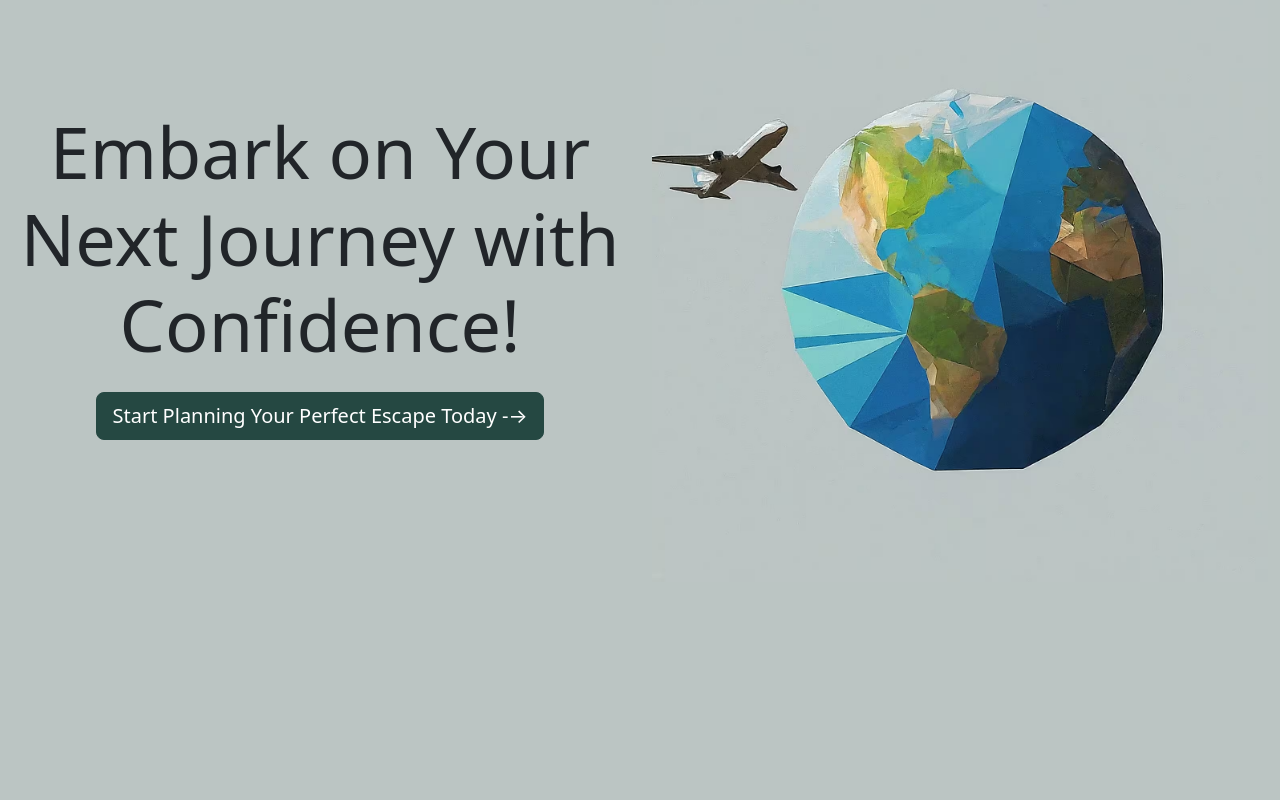
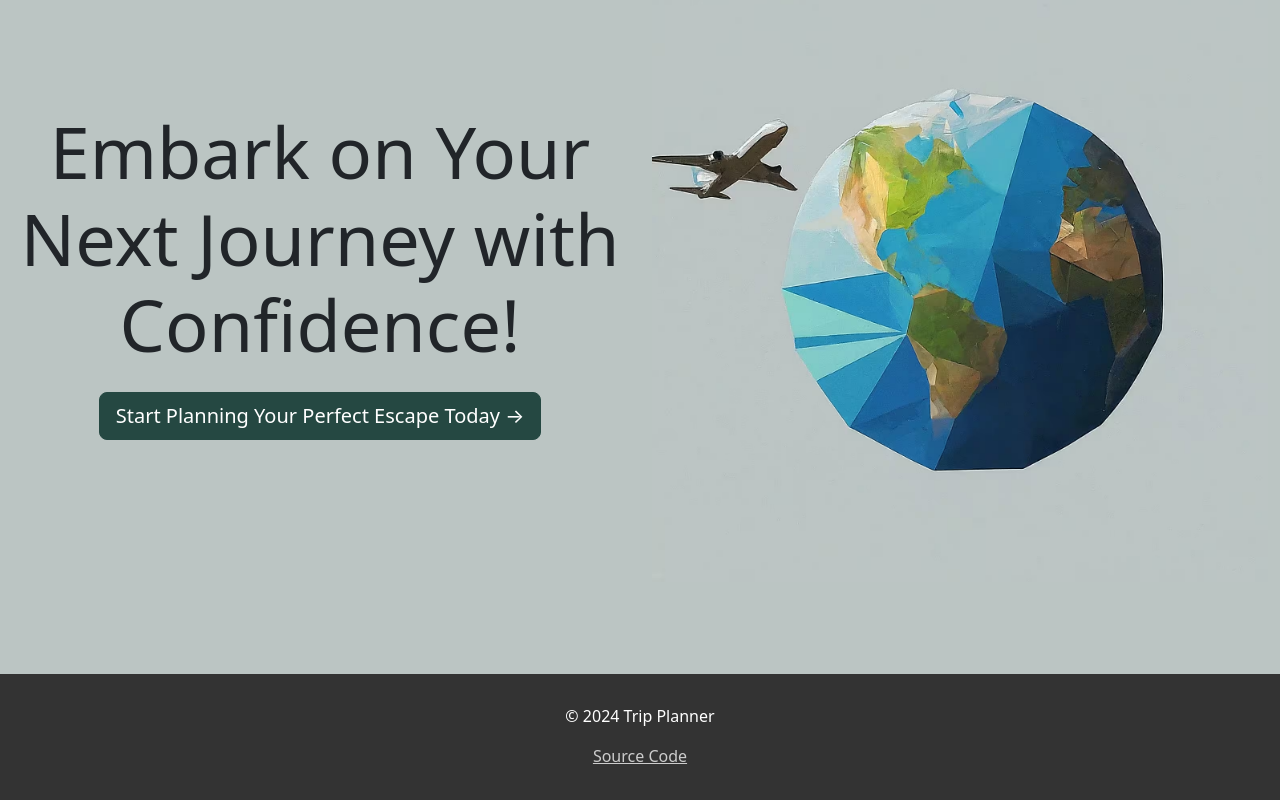
Before and after one commit to mucinoab/Sun, a React (Vite) app in the folder frontend/: page / in a window 1280 px wide. Shown: the part 202-1002 px from the top of the page. Before the commit the page ends 876 px from the top, so only its background shows below. Built offline with nearby package versions, Linux system fonts and the light colour scheme.

Commit message:
Add footer component

```diff
--- a/frontend/src/App.tsx
+++ b/frontend/src/App.tsx
@@ -11,8 +11,8 @@ export default () => (
         <Col xs={12} md={6} className="text-center mt-4 mt-md-0">
           <div>
             <h1 className="display-2">Embark on Your Next Journey with Confidence!</h1>
-            <Button size="lg" className="mt-3 custom-button">
-              Start Planning Your Perfect Escape Today -→
+            <Button size="lg" className="mt-3 custom-button" href="/">
+              Start Planning Your Perfect Escape Today →
             </Button>
           </div>
         </Col>
--- /dev/null
+++ b/frontend/src/components/Footer.css
@@ -0,0 +1,13 @@
+.footer-style {
+  background-color: #333;
+  color: #fff;
+  padding: 30px 0;
+}
+
+.footer-style a:hover {
+  color: #ccc;
+}
+
+.footer-style a {
+  color: #ccc;
+}
--- /dev/null
+++ b/frontend/src/components/Footer.tsx
@@ -0,0 +1,21 @@
+import { Container, Row, Col } from 'react-bootstrap';
+import './Footer.css';
+
+const Footer = () => {
+  return <footer className="footer-style">
+    <Container>
+      <Row>
+        <Col>
+          <p className="text-center">&copy; 2024 Trip Planner</p>
+          <p className="text-center">
+            <a href="https://github.com/mucinoab/sun" target="_blank">
+              Source Code
+            </a>
+          </p>
+        </Col>
+      </Row>
+    </Container>
+  </footer>;
+};
+
+export default Footer;
--- a/frontend/src/main.tsx
+++ b/frontend/src/main.tsx
@@ -3,6 +3,7 @@ import ReactDOM from 'react-dom/client';
 
 import App from './App.tsx';
 import NavBar from './components/NavBar.tsx';
+import Footer from './components/Footer.tsx';
 
 import './index.css';
 import 'bootstrap/dist/css/bootstrap.min.css';
@@ -11,5 +12,6 @@ ReactDOM.createRoot(document.getElementById('root')!).render(
   <React.StrictMode>
     <NavBar />
     <App />
+    <Footer />
   </React.StrictMode>,
 )
```
